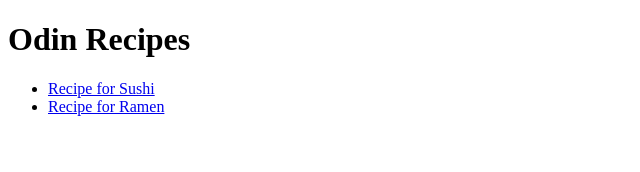
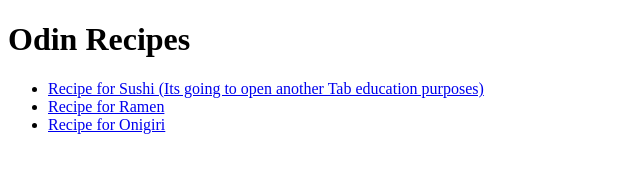
Before and after one commit to ULaw4/Odin-recepes, a plain HTML site: page index.html in a window 1280 px wide. Shown: the whole page, without its empty margins (0-640 px from the left). Drawn offline with Linux system fonts and the light colour scheme.

Commit message:
Update to index file and modified onigiri.html

```diff
--- a/index.html
+++ b/index.html
@@ -1,20 +1,24 @@
 <!DOCTYPE html>
 <html lang="en">
 <head>
-    <meta charset="UTF-8" />
-    <meta http-equiv="X-UA-Compatible" content="IE=edge" />
-    <meta name="viewport" content="width=device-width, initial-scale=1.0" />
+    <meta charset="UTF-8">
+    <meta http-equiv="X-UA-Compatible" content="IE=edge">
+    <meta name="viewport" content="width=device-width, initial-scale=1.0">
     <title>Odin-Recipes</title>
 </head>
 <body>
     <h1>Odin Recipes</h1>
     <ul>
         <li>
-        <a href="./Recipes/Sushi.html">Recipe for Sushi</a>
+            <a href="./Recipes/Sushi.html" target="_blank">Recipe for Sushi (Its going to open another Tab education purposes)</a>
         </li>
         <li>
             <a href="./Recipes/Ramen.html">Recipe for Ramen</a>
         </li>
+        <li>
+            <a href="./Recipes/onigiri.html">Recipe for Onigiri</a>
+        </li>
     </ul>
+
 </body>
 </html>
```
Also changed, not shown: Recipes/onigiri.html (+12 -0 lines). Lines whose indentation alone changed are shown as unchanged.
